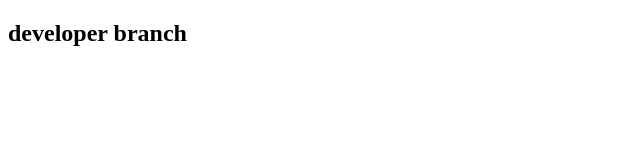
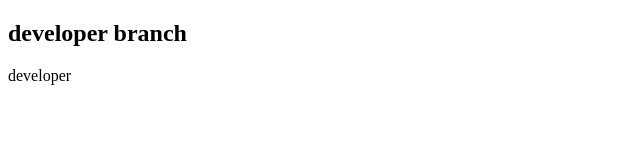
Before and after one commit to hayatul-islam/learn-team-work, a plain HTML site: page index.html in a window 1280 px wide. Shown: the full height of the page, 0-640 px from the left. Drawn offline with Linux system fonts and the light colour scheme.

Commit message:
new line add

```diff
--- a/index.html
+++ b/index.html
@@ -10,6 +10,7 @@
 
 <body>
     <h2>developer branch</h2>
+    <p>developer</p>
 </body>
 
 </html>
```
